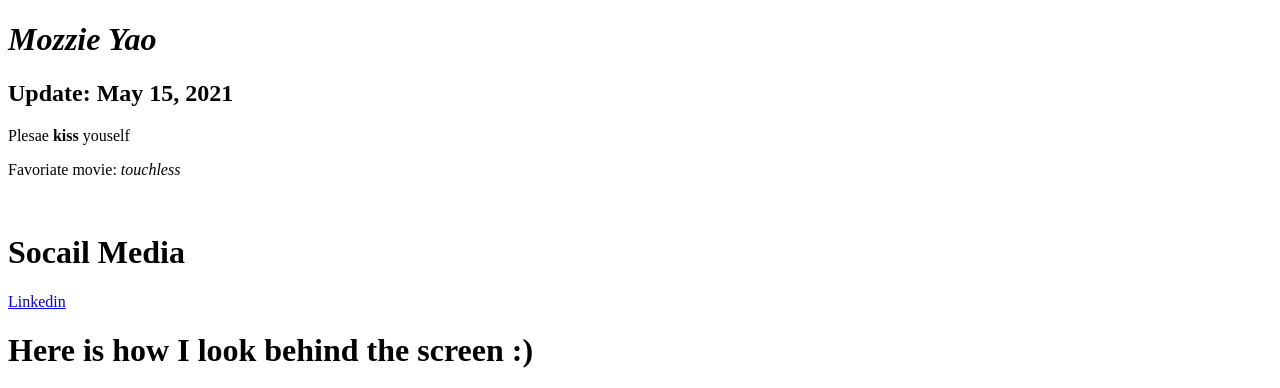
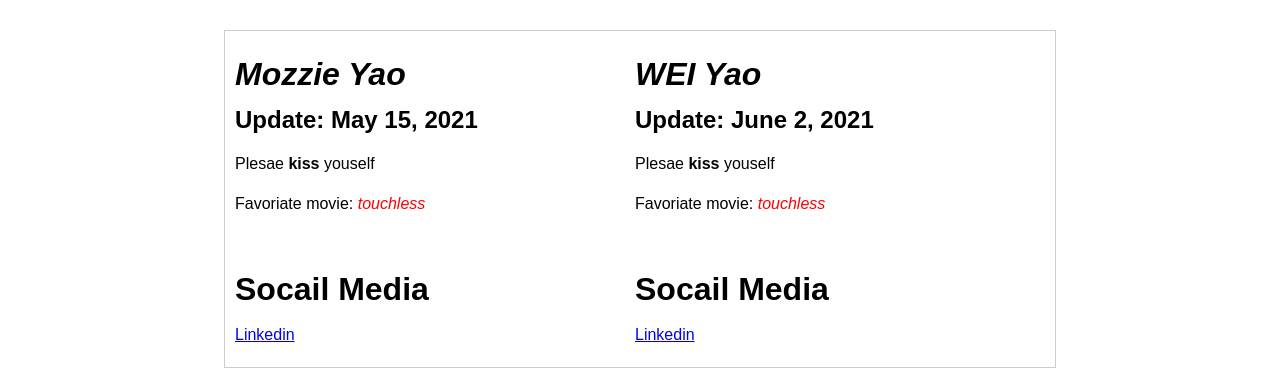
Before and after one commit to mozyao/MyWeb, a plain HTML site: page myWeb.html in a window 1280 px wide. Shown: the top 388 px of the page. Drawn offline with Linux system fonts and the light colour scheme; grey boxes are pictures that could not be loaded.

Commit message:
Added container-div-inside-div

```diff
--- a/myWeb.html
+++ b/myWeb.html
@@ -2,19 +2,64 @@
 <html>
 <head>
 	<title> Welcome to my website</title>
+	<style>
+		body { background:#4#4#4;
+		font-family:arial;
+		line-height: 1.5em;
+		}
+	#container{
+		border: 1px #cccccc solid;
+		padding:10px 20px 20px 10px;
+		width: 800px;
+		margin: 30px auto;
+		overflow: hidden;
+
+	}
+
+	.emp{
+
+		color: red;
+
+	}
+	.side-a{
+
+		float: left;
+		width: 50%;
+	}
+
+	</style>
 </head>
 <body>
 <! -- you can use i or strong to change the font in Italin or Bold -->
+	<div id="container">
+		<div class="side-a">
 			<h1><i> Mozzie Yao</i> </h1>
 			<h2> Update: May 15, 2021 </h2>
 			<p> Plesae <strong> kiss </strong> youself </p>
-	<p> Favoriate movie: <i>touchless </i> </p>
+			<p> Favoriate movie: <span class="emp"> <i>touchless </i> </span> </p>
 
 			<br>
 
 			<h1> Socail Media </h1>
 			<! -- target= "_blank" allows you to open up a new window-->
 			<a title="direct to linkedin "href="https://www.linkedin.com/in/mozzieyao" target="_blank">Linkedin </a>
+		</div>
+
+		<div id="side-b">
+			<h1><i> WEI Yao</i> </h1>
+			<h2> Update: June 2, 2021 </h2>
+			<p> Plesae <strong> kiss </strong> youself </p>
+			<p> Favoriate movie: <span class="emp"> <i>touchless </i> </span> </p>
+
+			<br>
+
+			<h1> Socail Media </h1>
+			<! -- target= "_blank" allows you to open up a new window-->
+			<a title="direct to linkedin "href="https://www.linkedin.com/in/mozzieyao" target="_blank">Linkedin </a>
+		</div>
+
+	</div>
+
 
 	<h1>Here is how I look behind the screen :) </h1>
 
```
Lines whose indentation alone changed are shown as unchanged.
